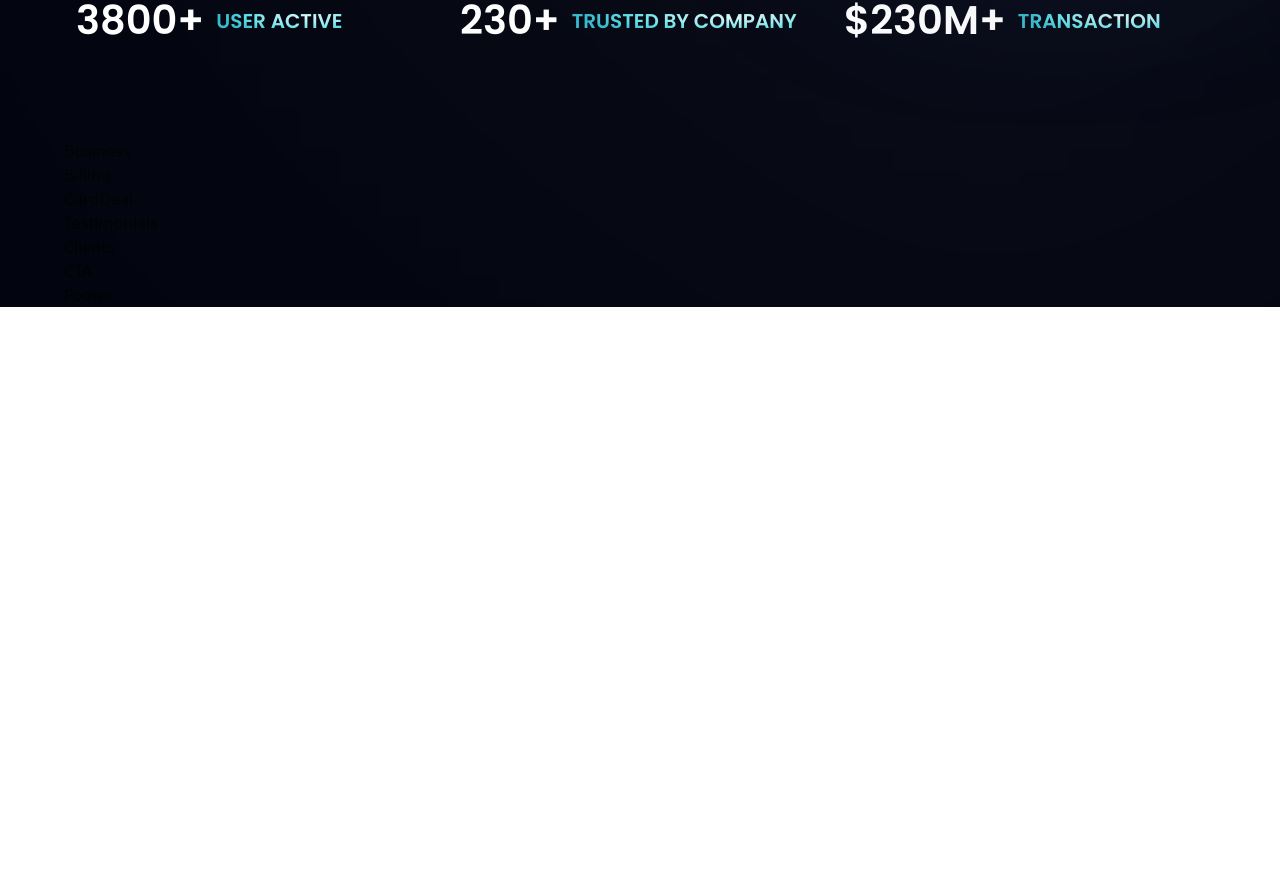
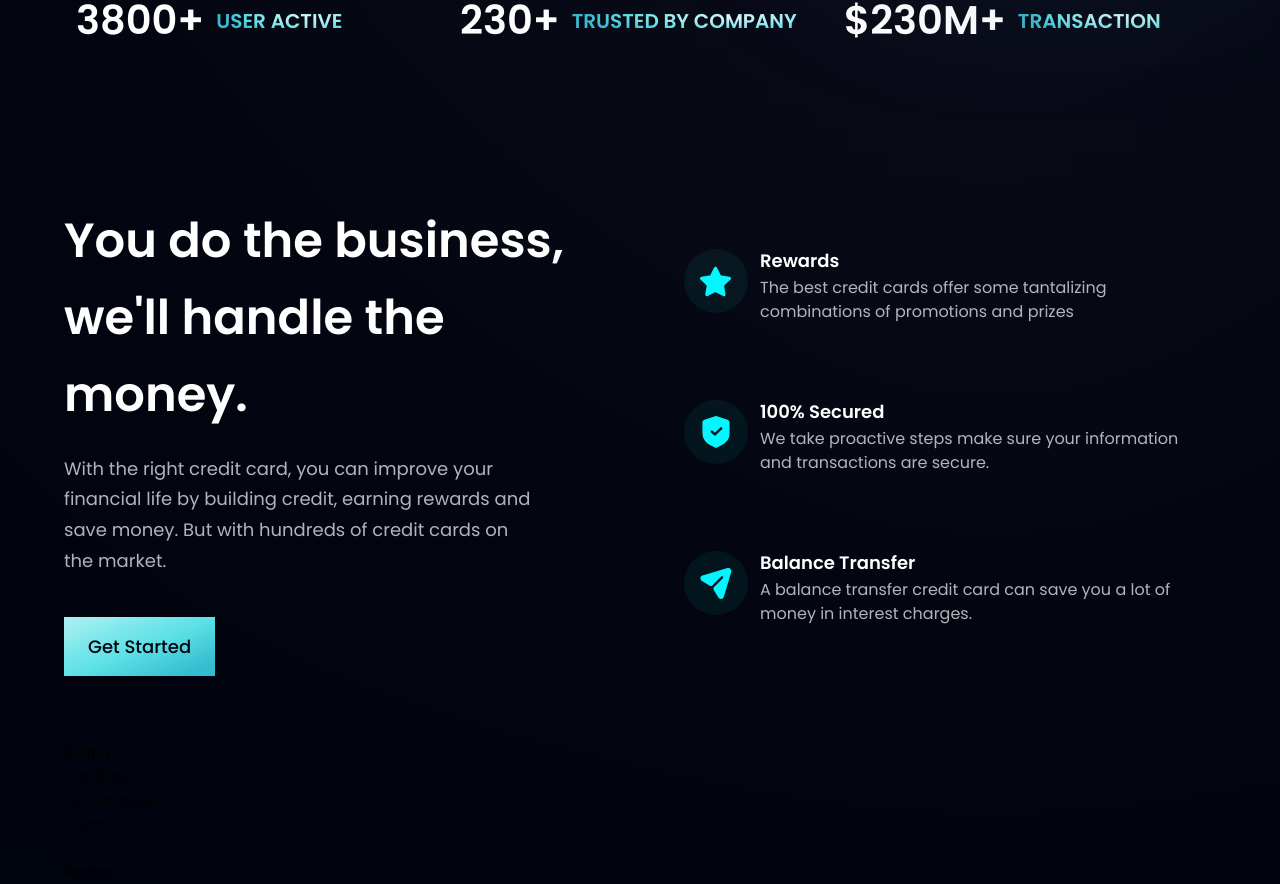
Before and after one commit to achu-BSL/bank_modern_app, a React (Vite) app: page / in a window 1280 px wide. Shown: the part 806-1690 px from the top of the page. Before the commit the page ends 1113 px from the top, so only its background shows below. Built offline with nearby package versions, Linux system fonts and the light colour scheme.

Commit message:
Implement Business section

```diff
--- a/src/components/Business.tsx
+++ b/src/components/Business.tsx
@@ -1,7 +1,52 @@
-import { FC } from 'react';
+import { FC } from "react";
+import { features } from "../constants";
+import styles, { layout } from "../style";
+import { Button } from "./Button";
+
+interface FeatureCardProps {
+  icon: string;
+  id: string;
+  title: string;
+  content: string;
+  index: number;
+}
+
+const FeatureCard: FC<FeatureCardProps> = ({ icon, title, content, index }) => (
+  <div
+    className={`flex flex-row p-6 rounded-[20px] ${
+      index !== features.length - 1 ? "mb-6" : "mb-0"
+    } feature-card`}
+  >
+    <div className={`w-[64px] h-[64px] rounded-full ${styles.flexCenter} bg-dimBlue`}>
+      <img src={icon} alt="icon" className="w-[50%] h-[50%] object-contain" />
+    </div>
+    <div className="flex-1 flex flex-col ml-3">
+      <h4 className="font-poppins font-semibold text-white text-[18px] leading-[23px] mb-1">{title}</h4>
+      <p className="font-poppins font-normal text-dimWhite text-[16px] leading-[24px] mb-1">{content}</p>
+    </div>
+  </div>
+);
 
 export const Business: FC = () => (
-  <div>
-    Business
-  </div>
+  <section id="features" className={layout.section}>
+    <div className={layout.sectionInfo}>
+      <h2 className={styles.heading2}>
+        You do the business, <br className="sm:block hidden" /> we'll handle the
+        money.
+      </h2>
+      <p className={`${styles.paragraph} max-w-[470px] mt-5`}>
+        With the right credit card, you can improve your financial life by
+        building credit, earning rewards and save money. But with hundreds of
+        credit cards on the market.
+      </p>
+
+      <Button styles="mt-10" />
+    </div>
+
+    <div className={`${layout.sectionImg} flex-col`}>
+      {features.map((feature, idx) => (
+        <FeatureCard key={feature.id} index={idx} {...feature} />
+      ))}
+    </div>
+  </section>
 );
--- a/src/components/Button.tsx
+++ b/src/components/Button.tsx
@@ -1,7 +1,7 @@
 import { FC } from 'react';
 
-export const Button: FC = () => (
-  <div>
-    Button
-  </div>
-);
+export const Button: FC<{styles: string}> = ({styles}) => (
+<button type='button' className={`py-4 px-6 bg-blue-gradient font-poppins font-medium text-[18px] text-primary outline-none ${styles}`}>
+  Get Started
+</button>
+  );
```
